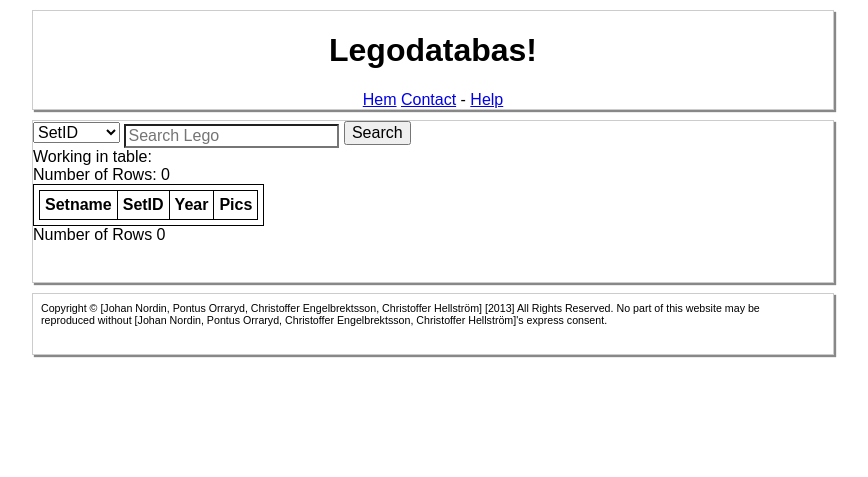
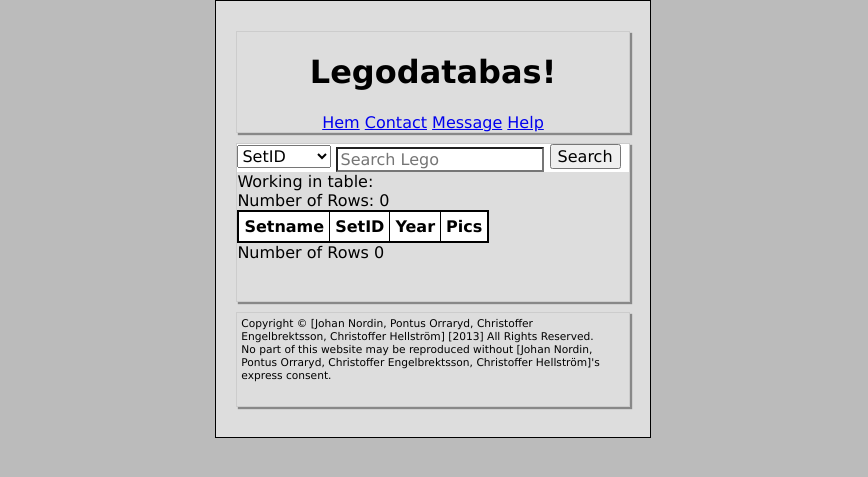
Before and after one commit to Porraryd/LegoEP, a PHP site: page /resultat.php?search=1 in a window 1280 px wide. Shown: the top 477 px of the page, without its empty margins (207-1075 px from the left). Run offline with PHP 8.4, Linux system fonts and the light colour scheme; data that the repository does not hold is empty.

Commit message:
"Chat" inlagd
Det är en detalj kvar att fixa. Den hittar inte php-funktionerna även
fast jag inkluderat filer, som är underligt.

```diff
--- /dev/null
+++ b/css/guestbookstyle.css
@@ -0,0 +1,55 @@
+body {
+	margin-left:33%;
+	margin-right:33%;
+	background:#bbbbbb;
+	font-family: "Verdana", sans-serif;
+}
+
+#container{
+	background:#dddddd;
+	border:1px solid black;
+	padding: 20px;
+}
+
+#sendbox{
+	border:1px solid black;
+	background:#eeeeee;
+	padding:10px;
+}
+
+table
+{
+	border-collapse:collapse;
+	margin: 15px;
+	margin-left:20%;
+	margin-right:20%;
+	padding:0px;
+	table-layout:fixed;
+}
+table, td, th, tr
+{
+	border:1px solid black;
+}
+td, tr
+{
+	padding:10px;
+	margin:0px;
+}
+tr:nth-child(odd){
+	background: #ffffff;
+}
+tr:nth-child(even){
+	background: #eeeeee;
+}
+
+textarea{
+	max-width:100%;
+}
+
+h3
+{
+	text-align:center;
+	text-transform: uppercase;
+	letter-spacing:10px;
+	font-family:"Lucida Console", monospaced, serif;
+}
--- /dev/null
+++ b/entries.json
@@ -0,0 +1 @@
+[{"name":"Hans","message":"Vad fan \u00e4r det h\u00e4r f\u00f6r skit!!\r\nJag vill ha vettiga saker och inte en j\u00e4vla skit\"chatt\""},{"name":"hej","message":"h\u00e5"}]
--- /dev/null
+++ b/php/error_logger.php
@@ -0,0 +1,3 @@
+<?php
+ini_set('display_errors',1);
+ini_set('error_reporting', E_ALL);
--- a/templates/header.php
+++ b/templates/header.php
@@ -6,6 +6,7 @@
 
 		<link type="text/css" rel="stylesheet" href="css/normalize.css"></link>
 		<link type="text/css" rel="stylesheet" href="css/style.css"></link>
+		<link type="text/css" rel="stylesheet" href="guestbookstyle.css"></link>
 		<script src="resources/jquery-2.0.3.js"></script>
 		<script src="resources/typeahead.js"></script>
 		<script src="javascript/script.js"></script>
@@ -22,6 +23,7 @@
 				<nav>
 					<a href="index.php">Hem</a>
 					<a href="contact.php">Contact</a>
- -          		<a href="help.php">Help</a>
+					<a href="mess.php">Message</a>
+            		<a href="help.php">Help</a>
 				</nav>
 			</header>
```
Also changed, not shown: mess.php (added, +15 -0 lines), php/entry.php (added, +23 -0 lines), php/functions.php (added, +34 -0 lines).
